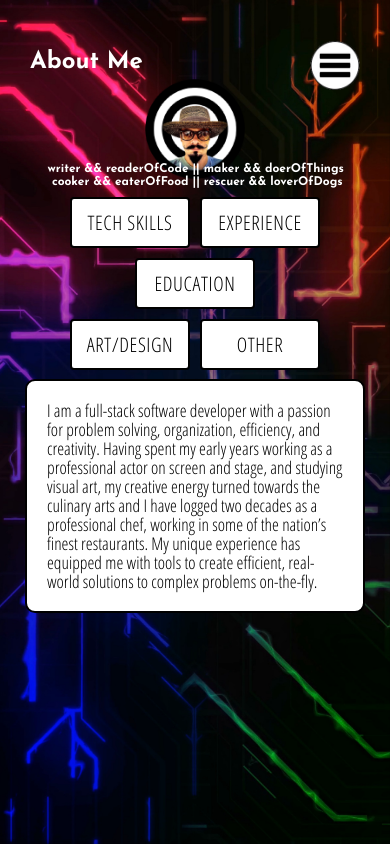
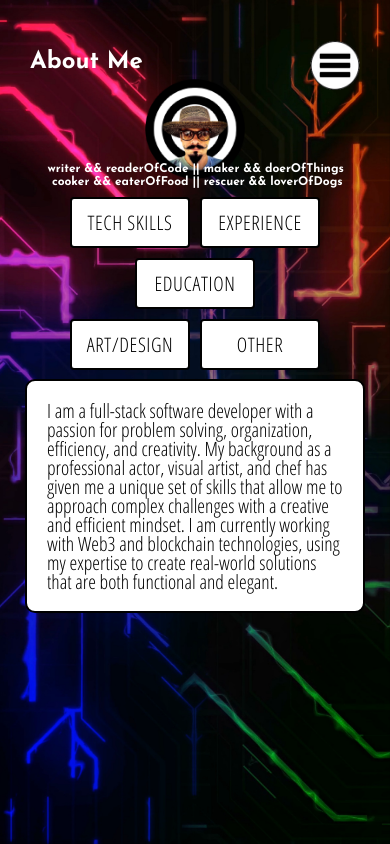
Before and after one commit to JohnnyMohawk/jna-dev-portfolio, a React (Create React App) app: page /about-me in a window 390 px wide. Built offline with nearby package versions, Linux system fonts and the light colour scheme.

Commit message:
add AB experience to date and blockchain skills

```diff
--- a/src/components/SkillsModal.js
+++ b/src/components/SkillsModal.js
@@ -56,8 +56,10 @@ export default function SkillsModal() {
           <Typography id="modal-modal-description" sx={{ mt: 1 }}>
             <ul className='modalUl'>
               <li>React</li>
+              <li>React Native</li>
               <li>Node.js</li>
               <li>Next.js</li>
+              <li>Hugo</li>
               <li>Express</li>
               <li>AWS Amplify</li>
               <li>Mongoose</li>
@@ -75,7 +77,7 @@ export default function SkillsModal() {
             <ul className='modalUl'>
               <li>PostgreSQL</li>
               <li>MySQL</li>
-              <li>SQLite</li>
+              <li>GraphQL</li>
               <li>MongoDB</li>
               <li>DynamoDB</li>
               <li>AWS S3</li>
@@ -106,6 +108,22 @@ export default function SkillsModal() {
             </ul>
           </Typography>
           <div id='popupBreak'></div>
+          <Typography id="modal-subtitle" variant="h6" component="h2">
+            Blockchain
+          </Typography>
+          <Typography id="modal-modal-description" sx={{ mt: 1 }}>
+            <ul className='modalUl'>
+              <li>Solidity</li>
+              <li>OpenZeppelin</li>
+              <li>Hardhat</li>
+              <li>Ethers.js</li>
+              <li>Web3.js</li>
+              <li>ERC-20</li>
+              <li>ERC-721</li>
+              <li>ERC-1155</li>
+            </ul>
+          </Typography>
+          <div id='popupBreak'></div>
           <button className='closeButton' onClick={handleClose}><FaTimesCircle /></button>
         </Box>
       </Modal>
--- a/src/pages/About.js
+++ b/src/pages/About.js
@@ -47,11 +47,12 @@ const About = () => {
                         </div>
                     </div>
                 </div>
-                <p className="bio">I am a full stack software developer with a passion for problem solving, organization, efficiency, and creativity. My experience in
-                    decentralized technology and non-fungible tokens has equipped me with the skills and knowledge to create efficient solutions to complex problems in
-                    this field. Prior to my work in technology, I spent my early years as a professional actor on screen and stage, and also studied visual art. My creative
-                    energy later shifted towards the culinary arts, and I have spent over two decades as a professional chef, working in some of the nation’s finest restaurants.
-                    This unique background has given me the ability to think on my feet and find solutions to complex challenges in a variety of industries.
+                <p className="bio">
+                    I am a full-stack software developer with a passion for problem solving, organization,
+                    efficiency, and creativity. My background as a professional actor, visual artist, and chef has given me a
+                    unique set of skills that allow me to approach complex challenges with a creative and efficient mindset.
+                    I am currently working with Web3 and blockchain technologies, using my expertise to create real-world
+                    solutions that are both functional and elegant.
                 </p>
             </section>
             </div>
@@ -82,10 +83,13 @@ const About = () => {
                         </div>
                     </div>
                 </div>
-                <p className="bio">I am a full-stack software developer with a passion for problem solving, organization, efficiency,
-                and creativity. Having spent my early years working as a professional actor on screen and stage, and studying visual art, my creative energy turned
-                towards the culinary arts and I have logged two decades as a professional chef, working in some of the nation’s finest
-                restaurants. My unique experience has equipped me with tools to create efficient, real-world solutions to complex problems on-the-fly.</p>
+                <p className="bio">
+                    I am a full-stack software developer with a passion for problem solving, organization,
+                    efficiency, and creativity. My background as a professional actor, visual artist, and chef has given me a
+                    unique set of skills that allow me to approach complex challenges with a creative and efficient mindset.
+                    I am currently working with Web3 and blockchain technologies, using my expertise to create real-world
+                    solutions that are both functional and elegant.
+                </p>
             </section>
             </div>
         </>
--- a/src/pages/about.css
+++ b/src/pages/about.css
@@ -67,7 +67,7 @@ button:hover {
     width: 725px;
     margin-left: auto;
     margin-right: auto;
-    font-size: 25.6px;
+    font-size: 27.5px;
     font-family: 'Open Sans Condensed', sans-serif;
     padding: 20px;
     color: black;
@@ -336,7 +336,7 @@ button:hover {
 
     .bio {
       width: 340px;
-      font-size: 17.5px;
+      font-size: 19.7px;
       line-height: 19px;
       margin-top: 4px;
     }
```
